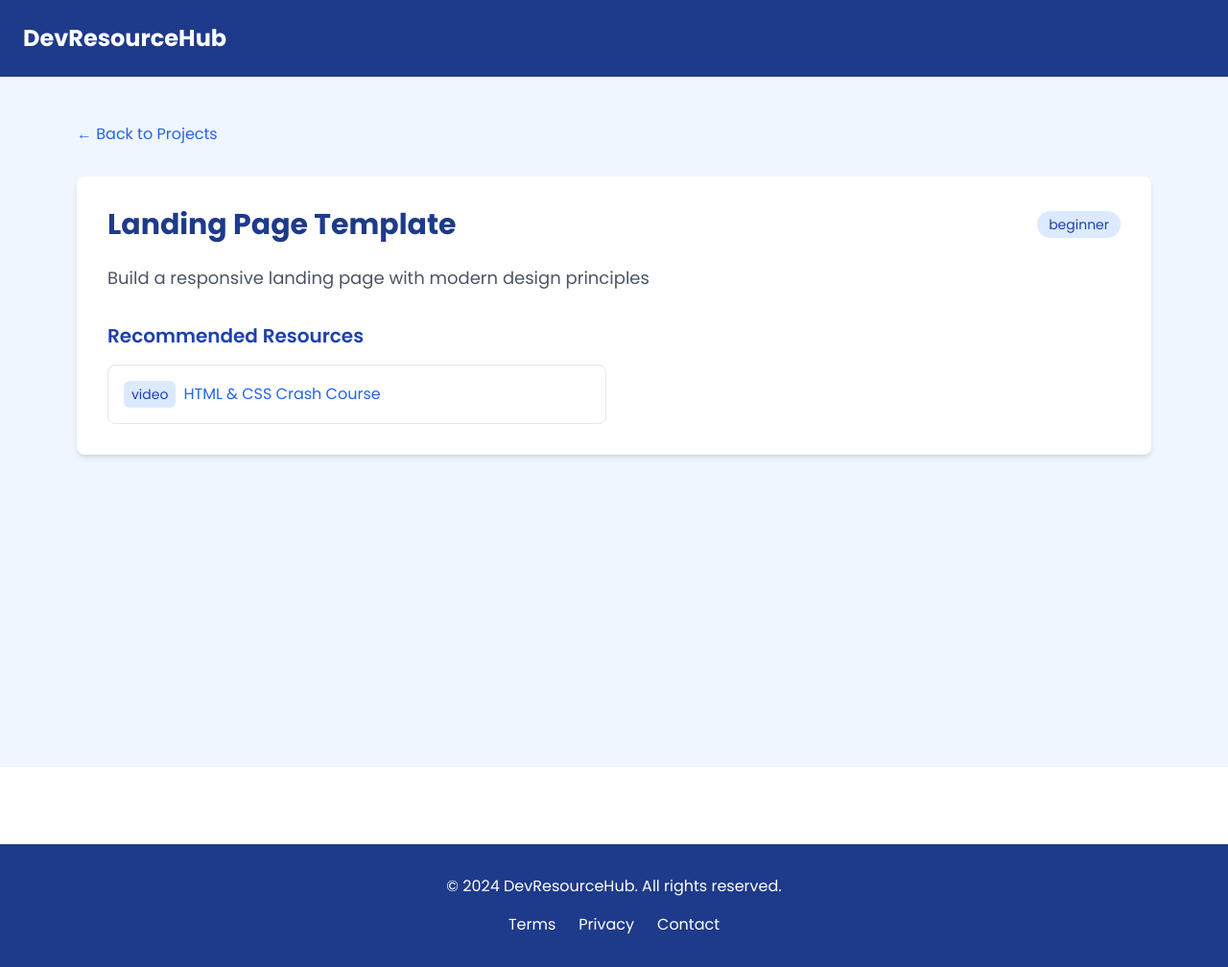
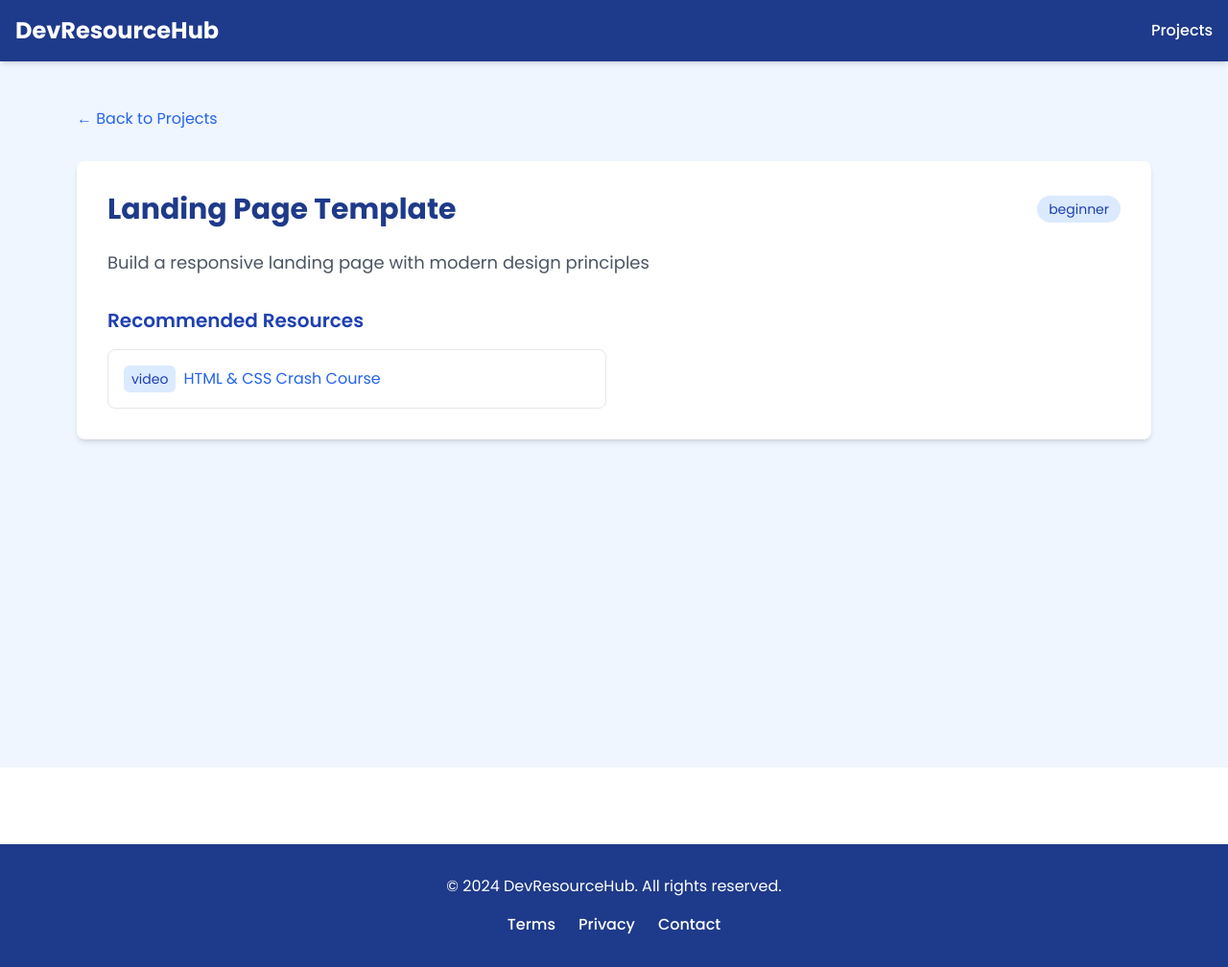
Before and after one commit to Auspicious14/resource-platform-fe, a Next.js app: page /projects/1 in a window 1280 px wide. Shown: the whole page at 96% size. Built offline with nearby package versions, Linux system fonts and the light colour scheme.

Commit message:
[refactor] update project name, enhance layout, and improve project page

```diff
--- a/package.json
+++ b/package.json
@@ -1,5 +1,5 @@
 {
-  "name": "resource-platform-be",
+  "name": "resource-platform-fe",
   "version": "0.1.0",
   "private": true,
   "scripts": {
--- a/src/app/layout.tsx
+++ b/src/app/layout.tsx
@@ -1,6 +1,7 @@
 import type { Metadata } from "next";
 import "./globals.css";
 import { Poppins, Inter } from "next/font/google";
+import Link from "next/link";
 
 const inter = Inter({ subsets: ["latin"], variable: "--font-inter" });
 const poppins = Poppins({
@@ -23,8 +24,23 @@ export default function RootLayout({
     <html lang="en">
       <body className={`${inter.variable} font-sans antialiased`}>
         <div className="min-h-screen bg-blue-50">
-          <header className="bg-blue-900 text-white p-6">
-            <h1 className="text-2xl font-bold font-sans">DevResourceHub</h1>
+          <header className="bg-blue-900 text-white sticky top-0 z-50 shadow-md transition-all duration-300">
+            <nav className="container mx-auto flex justify-between items-center px-4 py-4">
+              <Link
+                href="/"
+                className="text-2xl font-bold font-sans hover:text-blue-200 transition-colors duration-200 flex items-center"
+              >
+                DevResourceHub
+              </Link>
+              <div className="space-x-6">
+                <Link
+                  href="/projects"
+                  className="hover:text-blue-200 transition-colors duration-200 font-medium hover:underline underline-offset-4"
+                >
+                  Projects
+                </Link>
+              </div>
+            </nav>
           </header>
           <main className="container mx-auto p-4">{children}</main>
         </div>
@@ -32,13 +48,22 @@ export default function RootLayout({
           <div className="max-w-6xl mx-auto px-4 text-center">
             <p className="mb-4">© 2024 DevResourceHub. All rights reserved.</p>
             <div className="flex justify-center space-x-6">
-              <a href="#" className="hover:text-blue-200 transition-colors">
+              <a
+                href="#"
+                className="hover:text-blue-200 transition-colors duration-200 font-medium hover:underline underline-offset-4"
+              >
                 Terms
               </a>
-              <a href="#" className="hover:text-blue-200 transition-colors">
+              <a
+                href="#"
+                className="hover:text-blue-200 transition-colors duration-200 font-medium hover:underline underline-offset-4"
+              >
                 Privacy
               </a>
-              <a href="#" className="hover:text-blue-200 transition-colors">
+              <a
+                href="#"
+                className="hover:text-blue-200 transition-colors duration-200 font-medium hover:underline underline-offset-4"
+              >
                 Contact
               </a>
             </div>
--- a/src/app/projects/[id]/page.tsx
+++ b/src/app/projects/[id]/page.tsx
@@ -1,8 +1,10 @@
 import { notFound } from "next/navigation";
 import { projects } from "@/modules/projects/data";
 
-export default function ProjectPage({ params }: { params: any }) {
-  const project = projects.find((p) => p.id === params.id);
+export default async function ProjectPage({ params }: { params: any }) {
+
+  const param = await params;
+  const project = projects.find((p) => p.id === param.id);
 
   if (!project) return notFound();
 
```
